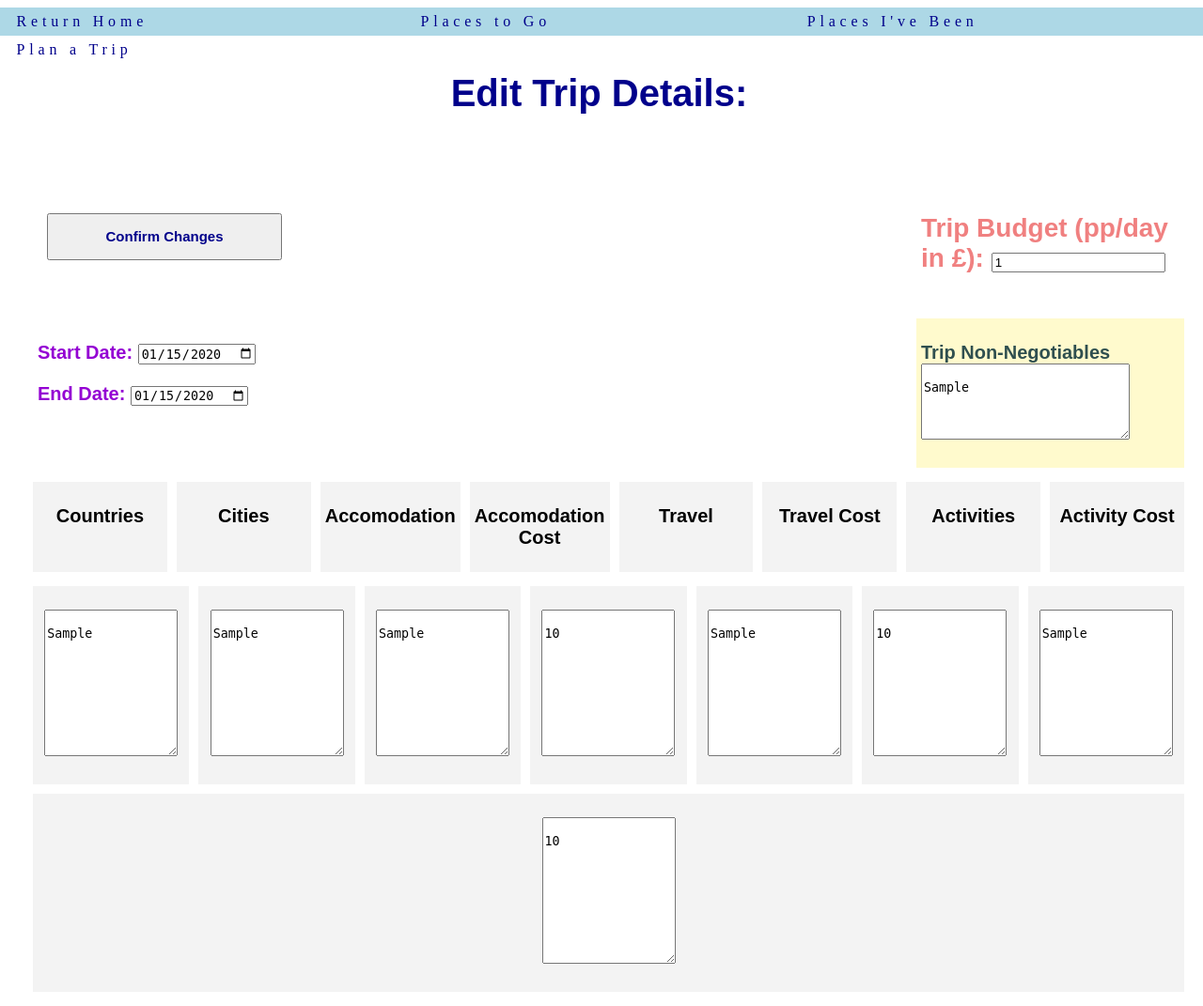
After one commit to Caitlin-Blackall/Travel_WebApp, a Flask app: page /1/edit_trip in a window 1280 px wide. The commit adds this page. Shown: the whole page at 94% size. Run offline with Flask 3, Linux system fonts and the light colour scheme; tables that the repository leaves empty hold one stand-in row (values such as "Sample post").

Commit message:
Added trip planning capabilities

```diff
--- a/app.py
+++ b/app.py
@@ -31,23 +31,29 @@ class Trip(db.Model):
     id = db.Column(db.Integer, primary_key=True)
     city = db.Column(db.String(100), index=True, unique=False)
     country = db.Column(db.String(100), index=True, unique=False)
-    all_places = db.Column(db.String(100), index=True, unique=False)
     start_date = db.Column(db.Date)
     end_date = db.Column(db.Date)
+    budget = db.Column(db.Integer, unique=False)
+    accomodation = db.Column(db.String(300), index=True, unique=False)
     travel = db.Column(db.String(300), index=True, unique=False)
-    budget = db.Column(db.Integer, unique=False)
+    day_overview = db.Column(db.String(300), index=True, unique=False)
     total_cost = db.Column(db.Integer, unique=False)
-    day_overview = db.Column(db.String(300), index=True, unique=False)
 
 class TripPlan(db.Model):
     id = db.Column(db.Integer, primary_key=True)
     city = db.Column(db.String(100), index=True, unique=False)
     country = db.Column(db.String(100), index=True, unique=False)
-    all_places = db.Column(db.String(100), index=True, unique=False)
     start_date = db.Column(db.Date)
     end_date = db.Column(db.Date)
     budget = db.Column(db.Integer, unique=False)
     non_negotiables = db.Column(db.String(300), index=True, unique=False)
+    accomodation = db.Column(db.String(300), index=True, unique=False)
+    accomodation_cost = db.Column(db.Integer, unique=False)
+    travel = db.Column(db.String(300), index=True, unique=False)
+    travel_cost = db.Column(db.Integer, unique=False)
+    day_overview = db.Column(db.String(300), index=True, unique=False)
+    activity_cost = db.Column(db.Integer, unique=False)
+    total_cost = db.Column(db.Integer, unique=False)
 
 @app.route('/')
 def index():
@@ -78,10 +84,14 @@ def places_been():
         city = request.form['city'].title()
         country = request.form['country'].title()
         recommendation = request.form['recommendation'].capitalize()
-        place_id = request.form['place_id']
+        place_id = int(request.form['place_id'])
 
         new_place = Been(city=city, country=country, recommendation=recommendation, review='')
-        place_todelete = Recommendations.query.get_or_404(place_id)
+
+        try:
+            place_todelete = Recommendations.query.get_or_404(place_id)
+        except:
+            place_todelete = Trip.query.get_or_404(place_id)
 
         db.session.add(new_place)
         db.session.delete(place_todelete)
@@ -144,55 +154,39 @@ def review(place_id):
 
 @app.route('/plan', methods=["GET", "POST"])
 def plan():
+    trips = TripPlan.query.all()
+    return render_template('plan.html', trips=trips)
+
+@app.route('/plan_trip', methods=["GET", "POST"])
+def plan_trip():
     if request.method == 'POST':
-        city_list = []
         cities = ''
-        country_list = []
         countries = ''
-        #all_places = {}
         all_places = ''
 
         city1 = request.form['city1'].title()
         if city1 != '':
             cities += city1
-            #city1 = list(city1.split(","))
-            #for c in city1:
-                #city_list.append(c)
 
         country1 = request.form['country1'].title()
         if country1 != '':
             countries += country1
-            #country_list.append(country1)
-            all_places += country1 + ', ' + city1
-            # all_places[country1] = city1
 
         city2 = request.form['city2'].title()
         if city2 != '':
             cities += ', ' + city2
-            #city2 = list(city2.split(","))
-            #for c in city2:
-                #city_list.append(c)
 
         country2 = request.form['country2'].title()
         if country2 != '':
             countries += ', ' + country2
-            #country_list.append(country2)
-            all_places += ', ' + country2 + ', ' + city2
-            # all_places[country2] = city2
 
         city3 = request.form['city3'].title()
         if city3 != '':
             cities += ', ' + city3
-            #city3 = list(city3.split(","))
-            #for c in city3:
-               # city_list.append(c)
 
         country3 = request.form['country3'].title()
         if country3 != '':
             countries += ', ' + country3
-            #country_list.append(country3)
-            all_places += ', ' + country3 + ', ' + city3
-            #all_places[country3] = city3
 
         old_start_date = request.form['start_date']
         old_start_date = list(old_start_date.split("-"))
@@ -211,23 +205,172 @@ def plan():
         budget = int(request.form['budget'])
         non_negotiables = request.form['non_negotiables'].capitalize()
 
-        new_tripplan = TripPlan(city=cities, country=countries, all_places=all_places, start_date=start_date,
-                                end_date=end_date, budget=budget, non_negotiables=non_negotiables)
+        new_tripplan = TripPlan(city=cities, country=countries, start_date=start_date, end_date=end_date, budget=budget,
+                                non_negotiables=non_negotiables, accomodation='', accomodation_cost=0, travel='',
+                                travel_cost=0, day_overview='', activity_cost=0, total_cost=0)
 
         db.session.add(new_tripplan)
         db.session.commit()
 
-        return redirect(url_for('trip_planner'))
-    return render_template('plan.html')
+        return redirect(url_for('trip_planner', trip_id=new_tripplan.id))
+    return render_template('plan_trip.html')
 
-@app.route('/trip_planner', methods=["GET", "POST"])
-def trip_planner():
-    trip_toplan = TripPlan.query.all()
-    return render_template('trip_planner.html', trip_toplan=trip_toplan)
+@app.route('/<int:trip_id>/trip_planner', methods=["GET", "POST"])
+def trip_planner(trip_id):
+    trip = TripPlan.query.get_or_404(trip_id)
+    first_record = TripPlan.query.get(trip_id)
+    # get list of countries
+    all_countries = first_record.country
+    countries = list(all_countries.split(","))
+    # get a list of cities
+    all_cities = first_record.city
+    cities = list(all_cities.split(","))
+    # get a list of accomodation
+    all_accomodation = first_record.accomodation
+    accomodation = list(all_accomodation.split(','))
+    # get a list of travel
+    all_travel = first_record.travel
+    travel = list(all_travel.split())
+    # get a list of activities
+    all_activities = first_record.day_overview
+    activities = list(all_activities.split(','))
+    # get a list of non-negotiables
+    all_non_negs = first_record.non_negotiables
+    non_negotiables = list(all_non_negs.split(','))
+    return render_template('trip_planner.html', trip=trip, countries=countries, cities=cities,
+                           accomodation=accomodation, travel=travel, activities=activities,
+                           non_negotiables=non_negotiables, trip_id=trip.id)
 
+@app.route('/<int:trip_id>/edit_trip', methods=["GET", "POST"])
+def edit_trip(trip_id):
+    trip = TripPlan.query.get_or_404(trip_id)
+
+    if request.method == 'POST':
+
+        country = request.form['country'].title()
+        city = request.form['city'].title()
+        old_start_date = request.form['start_date']
+        old_end_date = request.form['end_date']
+        budget = request.form['budget']
+        non_negotiables = request.form['non_negotiables'].capitalize()
+        accomodation = request.form['accomodation'].title()
+        old_accomodation_cost = request.form['accomodation_cost']
+        travel = request.form['travel'].capitalize()
+        old_travel_cost = request.form['travel_cost']
+        day_overview = request.form['day_overview'].capitalize()
+        old_activity_cost = request.form['activity_cost']
+
+        trip.country = country.title()
+        trip.city = city.title()
+
+        old_start_date = list(old_start_date.split("-"))
+        start_year = int(old_start_date[0])
+        start_month = int(old_start_date[1])
+        start_day = int(old_start_date[2])
+        start_date = datetime.date(start_year, start_month, start_day)
+        trip.start_date = start_date
+
+        old_end_date = list(old_end_date.split("-"))
+        end_year = int(old_end_date[0])
+        end_month = int(old_end_date[1])
+        end_day = int(old_end_date[2])
+        end_date = datetime.date(end_year, end_month, end_day)
+        trip.end_date = end_date
+
+        trip.budget = int(budget)
+
+        trip.non_negotiables = non_negotiables
+
+        trip.accomodation = accomodation
+
+        if old_accomodation_cost != '':
+            old_accomodation_cost = list(old_accomodation_cost.split())
+            accomodation_cost = 0
+            for cost in old_accomodation_cost:
+                cost = int(cost)
+                accomodation_cost += cost
+            trip.accomodation_cost = accomodation_cost
+        else:
+            accomodation_cost = 0
+            trip.accomodation_cost = accomodation_cost
+
+        trip.travel = travel
+
+        if old_travel_cost != '':
+            old_travel_cost = list(old_travel_cost.split())
+            travel_cost = 0
+            for cost in old_travel_cost:
+                cost = int(cost)
+                travel_cost += cost
+            trip.travel_cost = travel_cost
+        else:
+            travel_cost = 0
+            trip.travel_cost = travel_cost
+
+        trip.day_overview = day_overview
+
+        if old_activity_cost != '':
+            old_activity_cost = list(old_activity_cost.split())
+            activity_cost = 0
+            for cost in old_activity_cost:
+                cost = int(cost)
+                activity_cost += cost
+            trip.activity_cost = activity_cost
+        else:
+            activity_cost = 0
+            trip.activity_cost = activity_cost
+
+        total_cost = accomodation_cost + travel_cost + activity_cost
+        trip.total_cost = total_cost
+
+        db.session.add(trip)
+        db.session.commit()
+
+        return redirect(url_for('trip_planner', trip_id=trip.id))
+
+    return render_template('edit_trip.html', trip=trip)
+
+@app.route('/finalised_trips', methods=["GET", "POST"])
+def finalised_trips():
+    trips = Trip.query.all()
+
+    if request.method == 'POST':
+        country = request.form['country'].title()
+        city = request.form['city'].title()
+        old_start_date = request.form['start_date']
+        old_end_date = request.form['end_date']
+        budget = int(request.form['budget'])
+        accomodation = request.form['accomodation'].title()
+        travel = request.form['travel'].capitalize()
+        day_overview = request.form['day_overview'].capitalize()
+        total_cost = int(request.form['total_cost'])
+        trip_id = request.form['trip_id']
+
+        old_start_date = list(old_start_date.split("-"))
+        start_year = int(old_start_date[0])
+        start_month = int(old_start_date[1])
+        start_day = int(old_start_date[2])
+        start_date = datetime.date(start_year, start_month, start_day)
+
+        old_end_date = list(old_end_date.split("-"))
+        end_year = int(old_end_date[0])
+        end_month = int(old_end_date[1])
+        end_day = int(old_end_date[2])
+        end_date = datetime.date(end_year, end_month, end_day)
+
+        new_trip = Trip(city=city, country=country, start_date=start_date, end_date=end_date, budget=budget,
+                        accomodation=accomodation, travel=travel, day_overview=day_overview, total_cost=total_cost)
+        trip_todelete = TripPlan.query.get_or_404(trip_id)
+
+        db.session.add(new_trip)
+        db.session.delete(trip_todelete)
+        db.session.commit()
+        return redirect(url_for('finalised_trips'))
+
+    return render_template('finalised_trips.html', trips=trips)
 
 #TO START DB
 '''
 with app.app_context():
-    db.drop_all() #to delete all info in the database
+    #db.drop_all() #to delete all info in the database
     db.create_all()'''
--- a/static/css/styling.css
+++ b/static/css/styling.css
@@ -1,4 +1,3 @@
-/* IMAGES */
 /* LINKS */
 a {
   color: DarkBlue;
@@ -35,7 +34,7 @@ button:hover {
   border-style: solid;
   border-color: black;
   border-width: thin;
-  padding: 3px 10px;
+  padding: 4px 10px;
   font-size: 15px;
   float: right;
   }
@@ -70,16 +69,29 @@ h1 {
   font-size: 40px;
   }
 
+.h3 {
+  color: DarkBlue;
+  }
+
 .add {
   margin: 0px 10px 12px 12px;
   font-size: 20px;
   font-family: Arial;
   }
 
+.trip_planning {
+  text-decoration: underline;
+  }
 
 /* BODY */
 body {
-  margin: 0;
+  margin-left: 0px;
+  margin-right: 5px;
+  }
+
+div {
+  margin-left: 5px;
+  margin-right: 5px
   }
 
 .content {
@@ -120,6 +132,68 @@ body {
   line-height: 2em;
   }
 
+.trip-content {
+  display: flex;
+  width: 100%;
+  margin: 5px;
+  font-family: Arial;
+  font-size: 20px;
+  }
+
+.trip-recommendations-first1 {
+  flex: 1;
+  margin: 5px;
+  margin-right: 650px;
+  padding: 5px;
+  color: Red;
+  font-size: 28px;
+  }
+
+.trip-recommendations-second1 {
+  flex: 1;
+  margin: 5px;
+  padding: 5px;
+  color: LightCoral;
+  font-size: 28px;
+  }
+
+.trip-recommendations-first2 {
+  flex: 1;
+  margin: 5px;
+  margin-right: 650px;
+  padding: 5px;
+  color: DarkViolet;
+  }
+
+.trip-recommendations-second2 {
+  flex: 1;
+  margin: 5px;
+  background-color: LemonChiffon;
+  color: DarkSlateGrey;
+  padding: 5px;
+  }
+
+.trip-recommendations-first3 {
+  flex: 1;
+  margin: 5px;
+  margin-right: 650px;
+  padding: 5px;
+  font-size: 25px;
+  }
+
+.trip-recommendations-second3 {
+  flex: 1;
+  margin: 5px;
+  padding: 5px;
+  text-align: right;
+  font-size: 25px;
+  }
+
+.trip-bold {
+  font-weight: bold;
+  }
+
+
 /* FORMS */
 .recommendation_form {
   margin: 10px 10px 10px 20px;
--- /dev/null
+++ b/templates/edit_trip.html
@@ -0,0 +1,128 @@
+{% extends 'base.html' %}
+
+{% block content %}
+    <h1 class="sub-headings">
+        {% block title %} Edit Trip Details: {% endblock %}
+    </h1>
+    <form method="post" class="recommendation_form">
+        <div class="trip-content">
+            <div class="trip-recommendations-first1">
+                <p>
+                    <button type="submit" id="submit_button">Confirm Changes</button>
+                </p>
+            </div>
+            <div class="trip-recommendations-second1">
+                <p class="trip-bold">
+                    <label for="budget">Trip Budget (pp/day in £):</label>
+                    <input type="number" name="budget" value={{ trip.budget }}></input>
+                </p>
+            </div>
+        </div>
+        <div class="trip-content">
+            <div class="trip-recommendations-first2">
+                <p class="trip-bold">
+                    <label for="start_date">Start Date: </label>
+                    <input type="date" name="start_date" value={{ trip.start_date }} placeholder="Start Date"></input>
+                </p>
+                <p class="trip-bold">
+                    <label for="end_date">End Date: </label>
+                    <input type="date" name="end_date" value={{ trip.end_date }} placeholder="End Date"></input>
+                </p>
+            </div>
+            <div class="trip-recommendations-second2">
+                <p class="trip-bold">
+                    <label for="non_negotiables">Trip Non-Negotiables</label>
+                    <textarea name="non_negotiables" placeholder="Non-Negotiables" rows="5" cols="25">
+                        {{ trip.non_negotiables }}
+                    </textarea>
+                </p>
+            </div>
+        </div>
+        <div class="content">
+            <div class="plan_trip">
+                <p id="recommendations_title">
+                    <label for="country">Countries</label>
+                </p>
+            </div>
+            <div class="plan_trip">
+                <p id="recommendations_title"><label for="city">Cities</label></p>
+            </div>
+            <div class="plan_trip">
+                <p id="recommendations_title"><label for="accomodation">Accomodation</label></p>
+            </div>
+            <div class="plan_trip">
+                <p id="recommendations_title"><label for="accomodation_cost">Accomodation Cost</label></p>
+            </div>
+            <div class="plan_trip">
+                <p id="recommendations_title"><label for="travel">Travel</label></p>
+            </div>
+            <div class="plan_trip">
+                <p id="recommendations_title"><label for="travel_cost">Travel Cost</label></p>
+            </div>
+            <div class="plan_trip">
+                <p id="recommendations_title"><label for="day_overview">Activities</label></p>
+            </div>
+            <div class="plan_trip">
+                <p id="recommendations_title"><label for="activity_cost">Activity Cost</label></p>
+            </div>
+        </div>
+        <div class="content">
+            <div class="plan_trip">
+                <p>
+                    <textarea name="country" placeholder="Countries" rows="10" cols="15">
+                        {{ trip.country }}
+                    </textarea>
+                </p>
+            </div>
+            <div class="plan_trip">
+                <p>
+                    <textarea name="city" placeholder="Cities" rows="10" cols="15">
+                        {{ trip.city }}
+                    </textarea>
+                </p>
+            </div>
+            <div class="plan_trip">
+                <p>
+                    <textarea name="accomodation" placeholder="Accomodation" rows="10" cols="15">
+                        {{ trip.accomodation }}
+                    </textarea>
+                </p>
+            </div>
+            <div class="plan_trip">
+                <p>
+                    <textarea name="accomodation_cost" placeholder="Accomodation Cost" rows="10" cols="15">
+                        {{ trip.accomodation_cost }}
+                    </textarea>
+                </p>
+            </div>
+            <div class="plan_trip">
+                <p>
+                    <textarea name="travel" placeholder="Travel" rows="10" cols="15">
+                        {{ trip.travel }}
+                    </textarea>
+                </p>
+            </div>
+            <div class="plan_trip">
+                <p>
+                    <textarea name="travel_cost" placeholder="Travel Cost" rows="10" cols="15">
+                        {{ trip.travel_cost }}
+                    </textarea>
+                </p>
+            </div>
+            <div class="plan_trip">
+                <p>
+                    <textarea name="day_overview" placeholder="Activities" rows="10" cols="15">
+                        {{ trip.day_overview }}
+                    </textarea>
+                </p>
+            </div>
+            <div class="plan_trip">
+                <p>
+                    <textarea name="activity_cost" placeholder="Activity Cost" rows="10" cols="15">
+                        {{ trip.activity_cost }}
+                    </textarea>
+                </p>
+            </div>
+        </div>
+    </form>
+{% endblock %}
```
Also changed, not shown: templates/finalised_trips.html (added, +35 -0 lines), templates/plan.html (+36 -75 lines), templates/plan_trip.html (added, +79 -0 lines), templates/trip_planner.html (+74 -17 lines).
